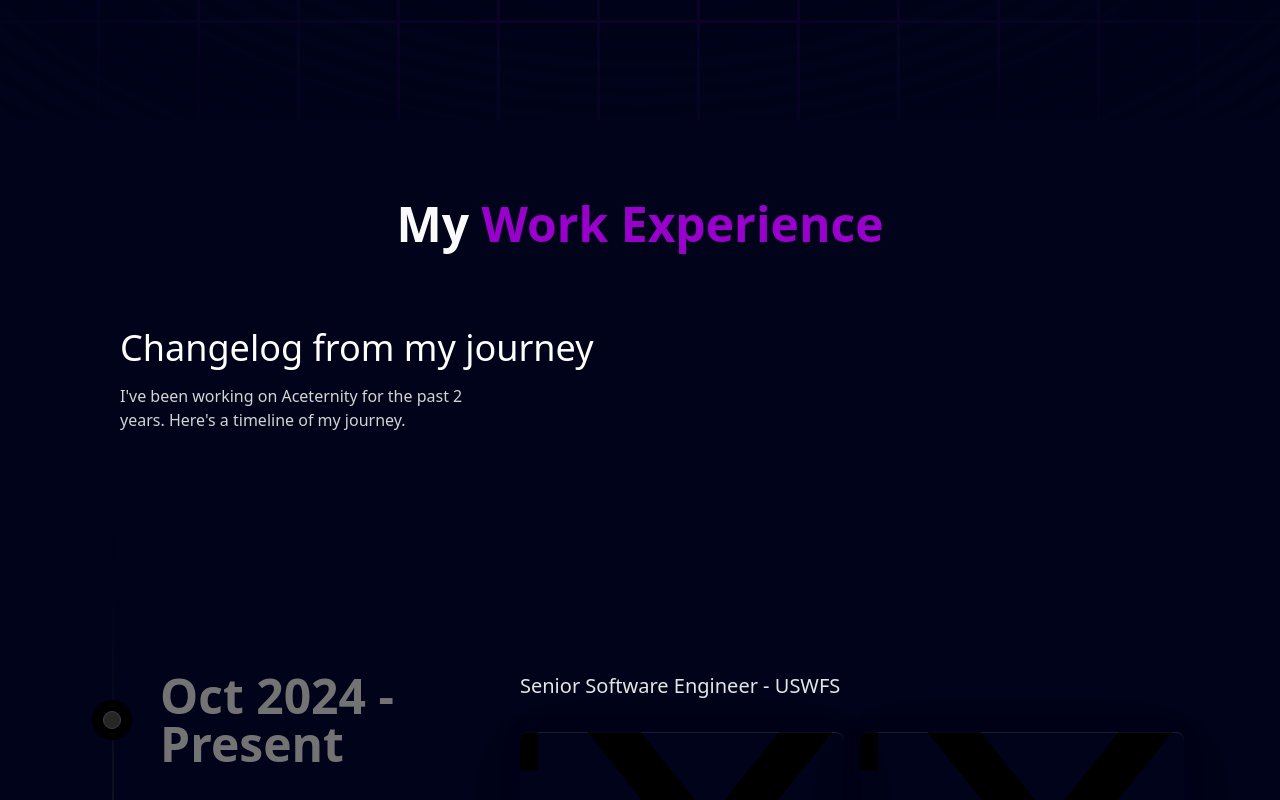
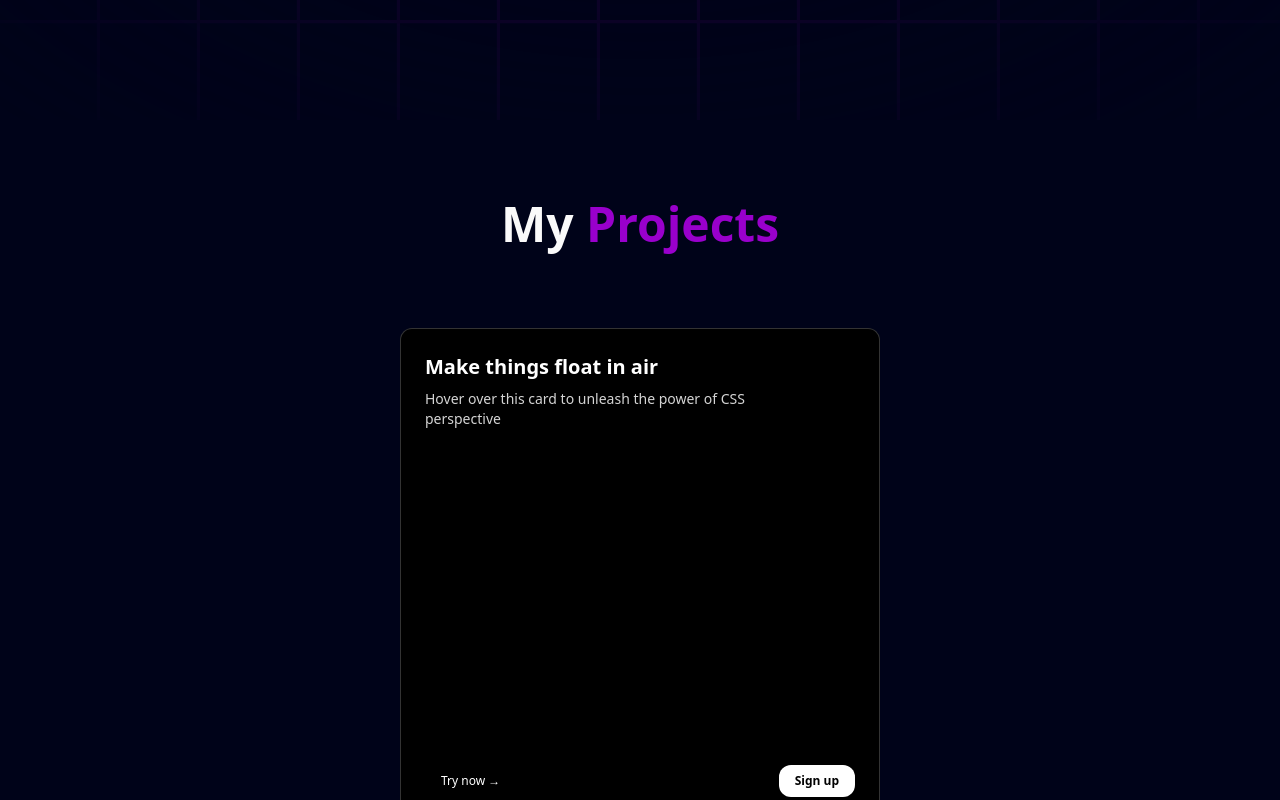
Before and after one commit to wumby/PersonalWebsite, a Next.js app: page / in a window 1280 px wide. Shown: the part 680-1480 px from the top of the page. Built offline with nearby package versions, Linux system fonts and the light colour scheme.

Commit message:
add projects and contact section

```diff
--- a/app/page.tsx
+++ b/app/page.tsx
@@ -1,11 +1,11 @@
 
 
+import Contact from "@/components/Contact";
 import Hero from "@/components/Hero";
 import Navbar from "@/components/Navbar";
-import { Button, MovingBorder } from "@/components/ui/Border";
+import Projects from "@/components/Projects";
 import WorkExperience from "@/components/WorkExperience";
-import { html } from "framer-motion/client";
-import { FaBriefcase, FaHome, FaMoon, FaSun } from "react-icons/fa";
+import { FaBriefcase, FaFolderOpen, FaHome, FaPhone, FaSun } from "react-icons/fa";
 
 export default function Home() {
   const navItems = [
@@ -15,9 +15,20 @@ export default function Home() {
       icon: <FaHome />
     },
     {
+      name: 'Projects',
+      link: '#projects',
+      icon: <FaFolderOpen />
+    },
+    {
       name: 'Experience',
-      link: '#work-experience',
+      link: '#experience',
       icon: <FaBriefcase />
+    },
+
+    {
+      name: 'Contact',
+      link: '#contact',
+      icon: <FaPhone />
     },
     {
       icon: <FaSun />,
@@ -34,8 +45,14 @@ export default function Home() {
         <section id="hero" className="py-20 w-full h-screen">
           <Hero />
         </section>
-        <section id="work-experience" className="py-20 w-full">
+        <section id="projects" className="py-20 w-full">
+          <Projects />
+        </section>
+        <section id="experience" className="py-20 w-full">
           <WorkExperience />
+        </section>
+        <section id="contact" className="py-20 w-full">
+          <Contact />
         </section>
       </div>
 
--- /dev/null
+++ b/components/Contact.tsx
@@ -0,0 +1,12 @@
+import React from 'react'
+import SectionHeader from './SectionHeader'
+
+const Contact = () => {
+    return (
+        <div className="w-full">
+            <SectionHeader text1='Contact' text2='Me' />
+        </div>
+    )
+}
+
+export default Contact
--- a/components/Hero.tsx
+++ b/components/Hero.tsx
@@ -33,7 +33,7 @@ const Hero = () => {
        <div className="h-screen w-full dark:bg-black-100 bg-white dark:bg-grid-purple/[0.13] bg-grid-purple/[0.08] flex items-center justify-center absolute top-0 left-0">
         <div className="absolute pointer-events-none inset-0 flex items-center justify-center dark:bg-black-100 bg-white [mask-image:radial-gradient(ellipse_at_center,transparent_20%,black)]" />
       </div>
-      <div className='flex justify-center relative my-20'>
+      <div className='flex justify-center relative my-20 z-30'>
         <div className='flex flex-col items-center justify-center'>
           <div className='text-3xl md:text-6xl xl:text-7xl font-bold'>
           Welcome to my <ColorfulText text='Website'></ColorfulText>
--- a/components/Navbar.tsx
+++ b/components/Navbar.tsx
@@ -56,7 +56,7 @@ const Navbar = (props: NavbarProps) => {
           duration: 0.2,
         }}
         className={cn(
-          "flex max-w-fit mt-4 mx-auto fixed top-10 inset-x-0 border border-transparent dark:border-white/[0.2] rounded-full dark:bg-black bg-white shadow-[0px_2px_3px_-1px_rgba(0,0,0,0.1),0px_1px_0px_0px_rgba(25,28,33,0.02),0px_0px_0px_1px_rgba(25,28,33,0.08)] z-[5000] pr-2 pl-8 py-2  items-center justify-center space-x-4"
+          "flex max-w-fit mx-auto fixed top-10 inset-x-0 border border-transparent dark:border-white/[0.2] rounded-full dark:bg-black bg-white shadow-[0px_2px_3px_-1px_rgba(0,0,0,0.1),0px_1px_0px_0px_rgba(25,28,33,0.02),0px_0px_0px_1px_rgba(25,28,33,0.08)] z-[5000] pr-2 pl-8 py-2  items-center justify-center space-x-4"
         )}
       >
         {props.navItems.map((navItem: any, idx: number) => {
--- /dev/null
+++ b/components/Projects.tsx
@@ -0,0 +1,14 @@
+import React from 'react'
+import  ProjectCard  from './ui/ProjectCard'
+import SectionHeader from './SectionHeader'
+
+const Projects = () => {
+  return (
+     <div className="w-full">
+          <SectionHeader text1='My' text2='Projects'/>
+          <ProjectCard  />
+        </div>
+  )
+}
+
+export default Projects
--- /dev/null
+++ b/components/SectionHeader.tsx
@@ -0,0 +1,28 @@
+'use client';
+
+import { useTheme } from 'next-themes';
+import React from 'react'
+import { ColorfulText } from './ui/ColorfulText';
+
+interface SectionHeaderProps {
+    text1: string;
+    text2: string;
+}
+const SectionHeader = (props: SectionHeaderProps) => {
+    const { theme } = useTheme();
+    const renderDarkHeading = () =>
+    (
+        <h1 className="heading">
+            {props.text1} <span className="text-purple">{props.text2}</span>
+        </h1>
+    )
+    const renderLightHeading = () =>
+    (
+        <h1 className="heading">
+            {props.text1} <ColorfulText text={props.text2}></ColorfulText>
+        </h1>
+    )
+    return theme === 'light' ? renderLightHeading() : renderDarkHeading();
+}
+
+export default SectionHeader
--- a/components/WorkExperience.tsx
+++ b/components/WorkExperience.tsx
@@ -1,6 +1,7 @@
 import Image from "next/image";
 import React from "react";
 import { Timeline } from "./ui/TimeLine";
+import SectionHeader from "./SectionHeader";
 
 const WorkExperience =() => {
   const data = [
@@ -156,9 +157,7 @@ const WorkExperience =() => {
 
   return (
     <div className="w-full">
-      <h1 className="heading">
-        My <span className="text-purple">Work Experience</span>
-      </h1>
+      <SectionHeader text1='My Work' text2='Experience'/>
       <Timeline data={data} />
     </div>
   );
--- /dev/null
+++ b/components/ui/3dCard.tsx
@@ -0,0 +1,154 @@
+"use client";
+
+import { cn } from "@/lib/utils";
+import React, {
+  createContext,
+  useState,
+  useContext,
+  useRef,
+  useEffect,
+} from "react";
+
+const MouseEnterContext = createContext<
+  [boolean, React.Dispatch<React.SetStateAction<boolean>>] | undefined
+>(undefined);
+
+export const CardContainer = ({
+  children,
+  className,
+  containerClassName,
+}: {
+  children?: React.ReactNode;
+  className?: string;
+  containerClassName?: string;
+}) => {
+  const containerRef = useRef<HTMLDivElement>(null);
+  const [isMouseEntered, setIsMouseEntered] = useState(false);
+
+  const handleMouseMove = (e: React.MouseEvent<HTMLDivElement>) => {
+    if (!containerRef.current) return;
+    const { left, top, width, height } =
+      containerRef.current.getBoundingClientRect();
+    const x = (e.clientX - left - width / 2) / 25;
+    const y = (e.clientY - top - height / 2) / 25;
+    containerRef.current.style.transform = `rotateY(${x}deg) rotateX(${y}deg)`;
+  };
+
+  const handleMouseEnter = (e: React.MouseEvent<HTMLDivElement>) => {
+    setIsMouseEntered(true);
+    if (!containerRef.current) return;
+  };
+
+  const handleMouseLeave = (e: React.MouseEvent<HTMLDivElement>) => {
+    if (!containerRef.current) return;
+    setIsMouseEntered(false);
+    containerRef.current.style.transform = `rotateY(0deg) rotateX(0deg)`;
+  };
+  return (
+    <MouseEnterContext.Provider value={[isMouseEntered, setIsMouseEntered]}>
+      <div
+        className={cn(
+          "py-20 flex items-center justify-center",
+          containerClassName
+        )}
+        style={{
+          perspective: "1000px",
+        }}
+      >
+        <div
+          ref={containerRef}
+          onMouseEnter={handleMouseEnter}
+          onMouseMove={handleMouseMove}
+          onMouseLeave={handleMouseLeave}
+          className={cn(
+            "flex items-center justify-center relative transition-all duration-200 ease-linear",
+            className
+          )}
+          style={{
+            transformStyle: "preserve-3d",
+          }}
+        >
+          {children}
+        </div>
+      </div>
+    </MouseEnterContext.Provider>
+  );
+};
+
+export const CardBody = ({
+  children,
+  className,
+}: {
+  children: React.ReactNode;
+  className?: string;
+}) => {
+  return (
+    <div
+      className={cn(
+        "h-96 w-96 [transform-style:preserve-3d]  [&>*]:[transform-style:preserve-3d]",
+        className
+      )}
+    >
+      {children}
+    </div>
+  );
+};
+
+export const CardItem = ({
+  as: Tag = "div",
+  children,
+  className,
+  translateX = 0,
+  translateY = 0,
+  translateZ = 0,
+  rotateX = 0,
+  rotateY = 0,
+  rotateZ = 0,
+  ...rest
+}: {
+  as?: React.ElementType;
+  children: React.ReactNode;
+  className?: string;
+  translateX?: number | string;
+  translateY?: number | string;
+  translateZ?: number | string;
+  rotateX?: number | string;
+  rotateY?: number | string;
+  rotateZ?: number | string;
+  [key: string]: any;
+}) => {
+  const ref = useRef<HTMLDivElement>(null);
+  const [isMouseEntered] = useMouseEnter();
+
+  useEffect(() => {
+    handleAnimations();
+  }, [isMouseEntered]);
+
+  const handleAnimations = () => {
+    if (!ref.current) return;
+    if (isMouseEntered) {
+      ref.current.style.transform = `translateX(${translateX}px) translateY(${translateY}px) translateZ(${translateZ}px) rotateX(${rotateX}deg) rotateY(${rotateY}deg) rotateZ(${rotateZ}deg)`;
+    } else {
+      ref.current.style.transform = `translateX(0px) translateY(0px) translateZ(0px) rotateX(0deg) rotateY(0deg) rotateZ(0deg)`;
+    }
+  };
+
+  return (
+    <Tag
+      ref={ref}
+      className={cn("w-fit transition duration-200 ease-linear", className)}
+      {...rest}
+    >
+      {children}
+    </Tag>
+  );
+};
+
+// Create a hook to use the context
+export const useMouseEnter = () => {
+  const context = useContext(MouseEnterContext);
+  if (context === undefined) {
+    throw new Error("useMouseEnter must be used within a MouseEnterProvider");
+  }
+  return context;
+};
--- a/components/ui/BackgroundLines.tsx
+++ b/components/ui/BackgroundLines.tsx
@@ -98,7 +98,7 @@ const SVG = ({
       initial={{ opacity: 0 }}
       animate={{ opacity: 1 }}
       transition={{ duration: 1 }}
-      className="absolute inset-0 w-full z-20 h-[30%]"
+      className="absolute inset-0 w-full z-20 h-screen"
     >
       {paths.map((path, idx) => (
         <motion.path
--- /dev/null
+++ b/components/ui/ProjectCard.tsx
@@ -0,0 +1,58 @@
+"use client";
+
+import Image from "next/image";
+import React from "react";
+
+import Link from "next/link";
+import { CardBody, CardContainer, CardItem } from "./3dCard";
+
+const ProjectCard =() => {
+  return (
+    <CardContainer className="inter-var">
+      <CardBody className="bg-gray-50 relative group/card  dark:hover:shadow-2xl dark:hover:shadow-emerald-500/[0.1] dark:bg-black dark:border-white/[0.2] border-black/[0.1] w-auto sm:w-[30rem] h-auto rounded-xl p-6 border  ">
+        <CardItem
+          translateZ="50"
+          className="text-xl font-bold text-neutral-600 dark:text-white"
+        >
+          Make things float in air
+        </CardItem>
+        <CardItem
+          as="p"
+          translateZ="60"
+          className="text-neutral-500 text-sm max-w-sm mt-2 dark:text-neutral-300"
+        >
+          Hover over this card to unleash the power of CSS perspective
+        </CardItem>
+        <CardItem translateZ="100" className="w-full mt-4">
+          <Image
+            src="/next.svg"
+            height="1000"
+            width="1000"
+            className="h-60 w-full object-cover rounded-xl group-hover/card:shadow-xl"
+            alt="thumbnail"
+          />
+        </CardItem>
+        <div className="flex justify-between items-center mt-20">
+          <CardItem
+            translateZ={20}
+            as={Link}
+            href="https://twitter.com/mannupaaji"
+            target="__blank"
+            className="px-4 py-2 rounded-xl text-xs font-normal dark:text-white"
+          >
+            Try now →
+          </CardItem>
+          <CardItem
+            translateZ={20}
+            as="button"
+            className="px-4 py-2 rounded-xl bg-black dark:bg-white dark:text-black text-white text-xs font-bold"
+          >
+            Sign up
+          </CardItem>
+        </div>
+      </CardBody>
+    </CardContainer>
+  );
+}
+
+export default ProjectCard;
--- a/components/ui/ShinyButton.tsx
+++ b/components/ui/ShinyButton.tsx
@@ -1,19 +1,24 @@
+import Link from 'next/link';
 import React from 'react'
 
 interface ShinyButtonProps {
     text?: string;
     icon?: React.ReactNode;
-    handleClick?: () => void;
 }
 const ShinyButton = (props: ShinyButtonProps) => {
     return (
-        <button className="relative w-full inline-flex h-12 overflow-hidden rounded-lg p-[1px] focus:outline-none md:w-60 md:mt-10">
+      <Link href={'#projects'}>
+        <button className="relative w-full inline-flex h-12 overflow-hidden rounded-lg p-[1px] focus:outline-none md:w-60 md:mt-10 cursor-pointer">
         <span className="absolute inset-[-1000%] animate-[spin_2s_linear_infinite] bg-[conic-gradient(from_90deg_at_50%_50%,#E2CBFF_0%,#393BB2_50%,#E2CBFF_100%)]" />
         <span className="inline-flex h-full w-full cursor-pointer items-center justify-center rounded-lg dark:bg-slate-950 bg-white px-7 text-sm font-medium dark:text-white text-black backdrop-blur-3xl gap-2">
+
           {props.text}
           {props.icon}
+
+
         </span>
       </button>
+      </Link>
     )
 }
 
```
